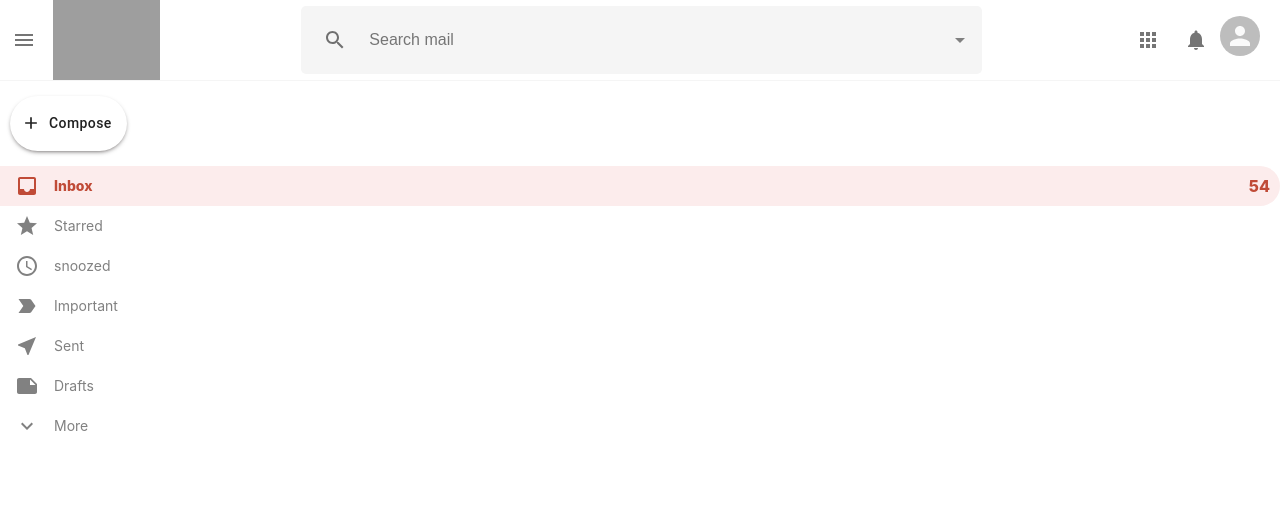
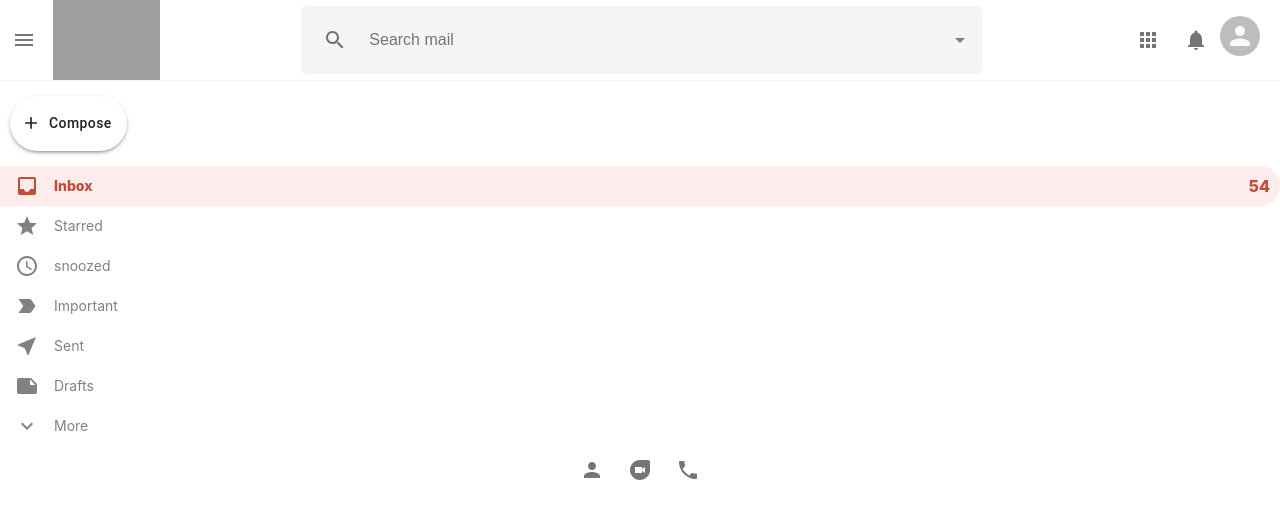
Before and after one commit to bbmattieu9/gmail-clone-reat, a React (Create React App) app: page / in a window 1280 px wide. Shown: the top 518 px of the page. Built offline with nearby package versions, Linux system fonts and the light colour scheme; grey boxes are pictures that could not be loaded.

Commit message:
[Sisebar-footer] add sidebar footer to sidebar

```diff
--- a/anonymous-cli-metrics.json
+++ b/anonymous-cli-metrics.json
@@ -1 +1 @@
-{"metricId":"9557a7cf-7726-485a-8f7a-e325542f3f75","metrics":{"from":"2021-01-03T17:11:17.162Z","to":"2021-01-25T19:51:09.125Z","successfulInstalls":5,"failedInstalls":0}}
+{"metricId":"9557a7cf-7726-485a-8f7a-e325542f3f75","metrics":{"from":"2021-01-03T17:11:17.162Z","to":"2021-01-27T23:34:22.774Z","successfulInstalls":6,"failedInstalls":0}}
--- a/package.json
+++ b/package.json
@@ -10,6 +10,7 @@
     "@testing-library/user-event": "^12.6.0",
     "react": "^17.0.1",
     "react-dom": "^17.0.1",
+    "react-router-dom": "^5.2.0",
     "react-scripts": "4.0.1",
     "web-vitals": "^0.2.4"
   },
--- a/src/Sidebar.css
+++ b/src/Sidebar.css
@@ -8,3 +8,8 @@
     border-radius: 30px !important;
     box-shadow: 0px 2px 5px -2px rgba(9, 0, 0, 0.75);
 }
+
+.sidebar__footer {
+    display: flex;
+    justify-content: center;
+}
--- a/src/Sidebar.js
+++ b/src/Sidebar.js
@@ -1,6 +1,6 @@
 import React from 'react';
 import './Sidebar.css';
-import { Button } from '@material-ui/core';
+import { Button, IconButton } from '@material-ui/core';
 import InboxIcon from '@material-ui/icons/Inbox';
 import StarIcon from '@material-ui/icons/Star';
 import AddIcon from '@material-ui/icons/Add';
@@ -11,8 +11,13 @@
 import NoteIcon  from '@material-ui/icons/Note';
 import ExpandMoreIcon  from '@material-ui/icons/ExpandMore';
 
+import PhoneIcon from '@material-ui/icons/Phone';
+import DuoIcon from '@material-ui/icons/Duo';
+import PersonIcon from '@material-ui/icons/Person';
+
 function Sidebar() {
-    return <div className='sidebar'>
+    return (
+    <div className='sidebar'>
             <Button
                     className='sidebar__compose'
                     startIcon={<AddIcon fontSize='large'/>}>
@@ -48,8 +53,25 @@
                             title='More'
                             number={10} />
 
+
+               <div className="sidebar__footer">
+                    <div className="sidebar__footerIcons">
+                        <IconButton>
+                            <PersonIcon />
+                        </IconButton>
+
+                        <IconButton>
+                            <DuoIcon />
+                        </IconButton>
+
+                        <IconButton>
+                            <PhoneIcon />
+                        </IconButton>
+                    </div>
+               </div>
+
         </div>
-
+    );
 }
 
 export default Sidebar
--- a/src/SidebarOption.css
+++ b/src/SidebarOption.css
@@ -39,3 +39,7 @@
 .sidebarOption--active > p {
     display: inline !important;
 }
+
+.sidebarOption:hover > p {
+    display: inline;
+}
```
Also changed, not shown: 2 other files (tests, documents, lock files or other folders).
